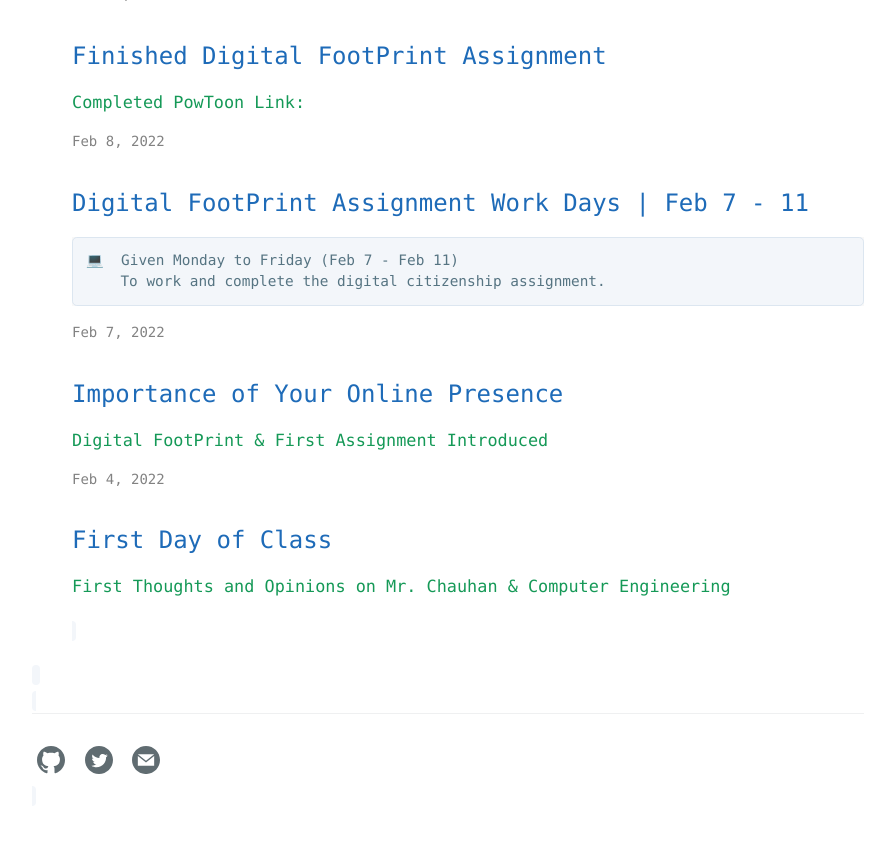
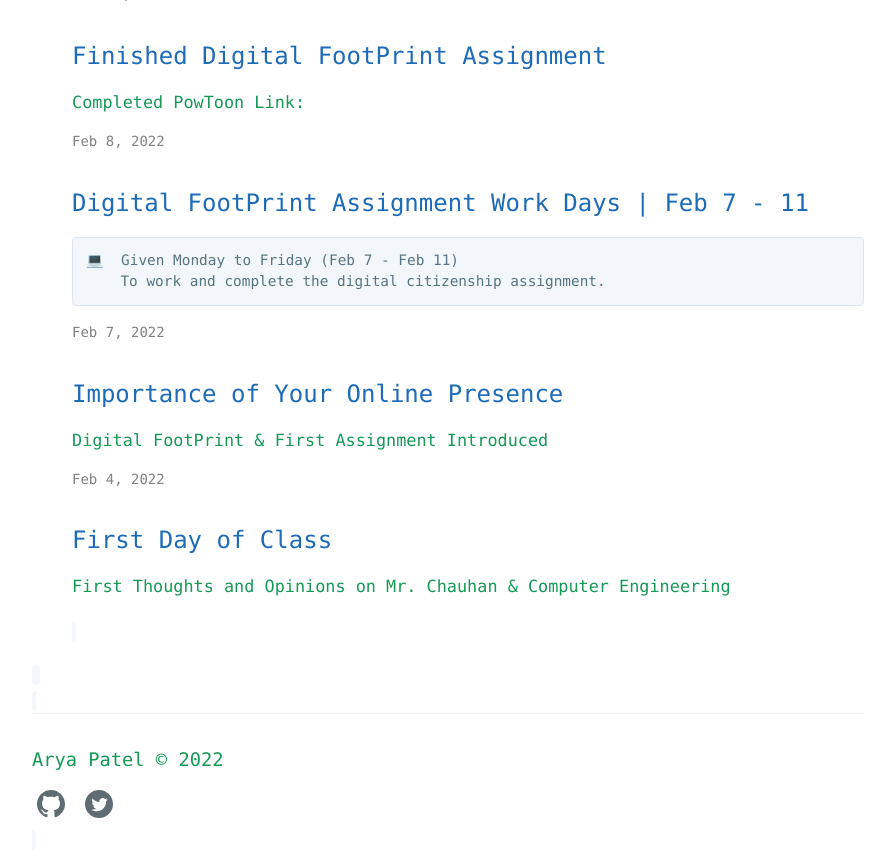
Before and after one commit to Arya-P05/CompEng.DailyJournal, a Jekyll site: the page built from index.md, in a window 1280 px wide and 900 px high, scrolled down 5171 px. Shown: the top 857 px of the window, without its empty margins (192-1087 px from the left). Built offline with Jekyll 4.4.1, drawn with Linux system fonts in a browser that asks for light colours.

Commit message:
Update default.html

```diff
--- a/_layouts/default.html
+++ b/_layouts/default.html
@@ -79,6 +79,8 @@
       {{ content }}
 
       <footer class="site-footer">
+        <h3>Arya Patel © 2022</h1>
+
         <!-- SVG icons from https://iconmonstr.com -->
 
         <!-- Github icon -->
@@ -103,15 +105,6 @@
             </a>
           </span>
         {% endif %}
-        <!-- Contact icon -->
-        {% assign about_page = site.pages | where: "path", "about.md" | first %}
-        {% if about_page.title %}
-          <span class="my-span-icon">
-            <a href="{{ about_page.url | relative_url }}" aria-label="Contact" title="Contact {{ site.github.owner_name }}">
-              <svg class="my-svg-icon" xmlns="http://www.w3.org/2000/svg" width="24" height="24" viewBox="0 0 24 24"><path d="M12 .02c-6.627 0-12 5.373-12 12s5.373 12 12 12 12-5.373 12-12-5.373-12-12-12zm6.99 6.98l-6.99 5.666-6.991-5.666h13.981zm.01 10h-14v-8.505l7 5.673 7-5.672v8.504z"/></svg>
-            </a>
-          </span>
-        {% endif %}
 
       </footer>
     </section>
```
